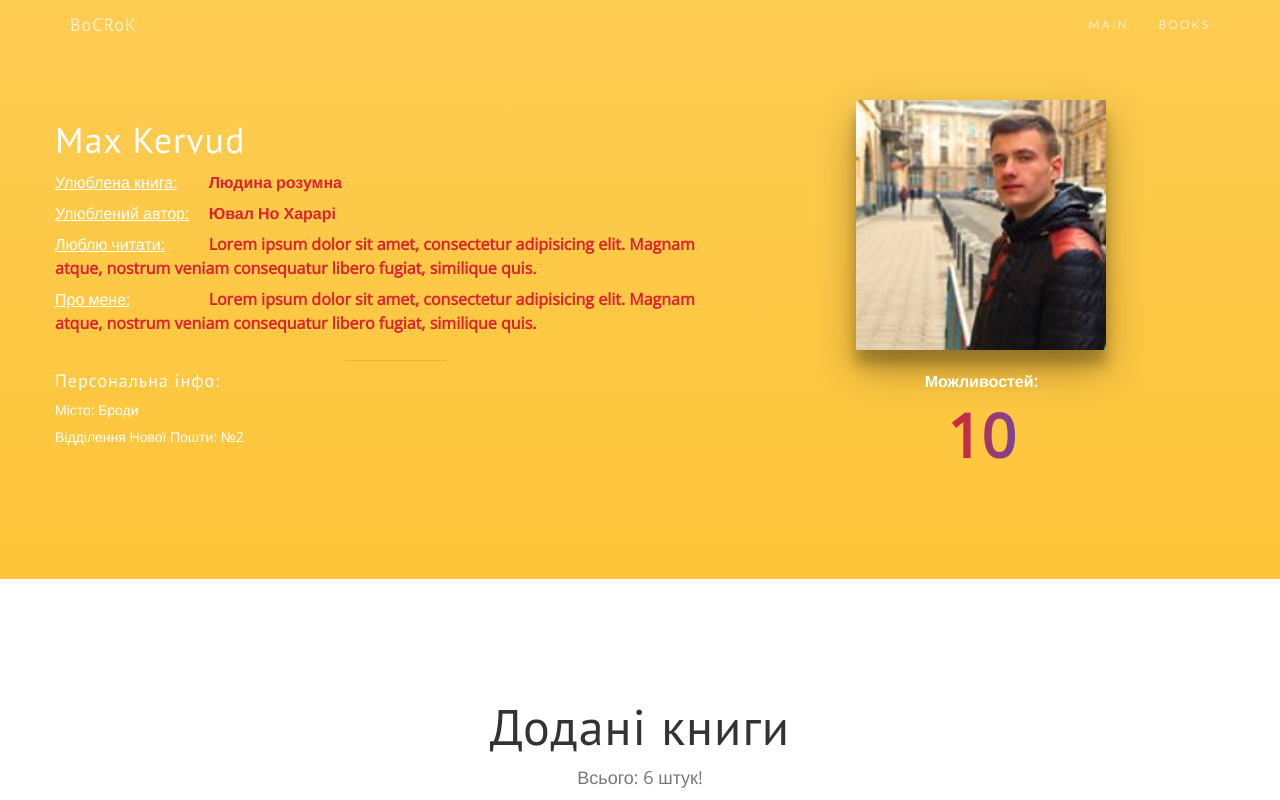
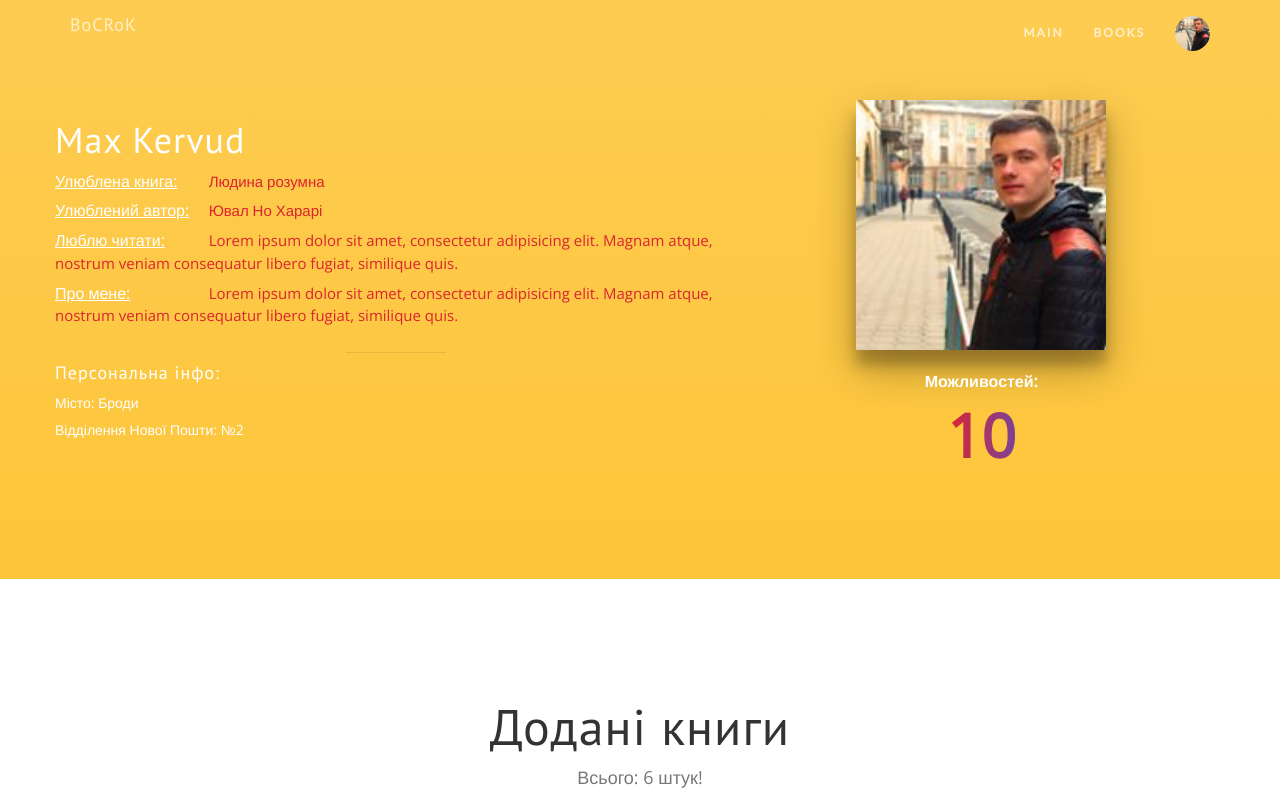
Before and after one commit to dima-kov/html-bocrok, a website: page user.html in a window 1280 px wide. Shown: the top 800 px of the page. Drawn offline with nearby package versions, Linux system fonts and the light colour scheme; a web font is replaced by a local one.

Commit message:
User icon when logged

```diff
--- a/less/new-age.less
+++ b/less/new-age.less
@@ -103,12 +103,15 @@ input {
                 font-size: 12px;
                 padding-top: 5px;
                 padding-bottom: 5px;
+                line-height: 35px;
+                font-weight: 600;
             }
             > a,
             > a:focus {
                 color: @gray-darker;
                 &:hover {
                     color: @theme-primary;
+                    cursor: pointer;
                 }
             }
             &.active {
@@ -119,6 +122,19 @@ input {
                     &:hover {
                         background-color: transparent;
                     }
+                }
+            }
+            &.dropdown {
+                &.open a{
+                    background-color: transparent;
+                }
+                img {
+                    width: 35px;
+                    height: 35px;
+                    border-radius: 50%;
+                }
+                .dropdown-menu li a:hover{
+                    background-color: @gray-lighter;
                 }
             }
         }
@@ -774,8 +790,7 @@ section.user-header {
                     display: inline-block;
                 }
                 & > p {
-                    font-size: 16px;
-                    font-weight: 700;
+                    font-size: 15px;
                     color: @theme-tertiary;
                     display: inline;
                 }
--- a/user.html
+++ b/user.html
@@ -49,8 +49,16 @@
                     <li>
                         <a href="catalogue.html">Books</a>
                     </li>
-                    <li>
-                    <img src="">
+                    <li class="dropdown">
+                        <a id="user-menu" data-toggle="dropdown" aria-haspopup="true" aria-expanded="true">
+                            <img src="img/images/user.jpg">
+                        </a>
+                        <ul class="dropdown-menu" aria-labelledby="user-menu">
+                            <li><a href="#">My Account</a></li>
+                            <li><a href="#">Edit account</a></li>
+                            <li role="separator" class="divider"></li>
+                            <li><a href="#">Logout</a></li>
+                        </ul>
                     </li>
                 </ul>
             </div>
```
Also changed, not shown: css/new-age.css, css/new-age.min.css.
